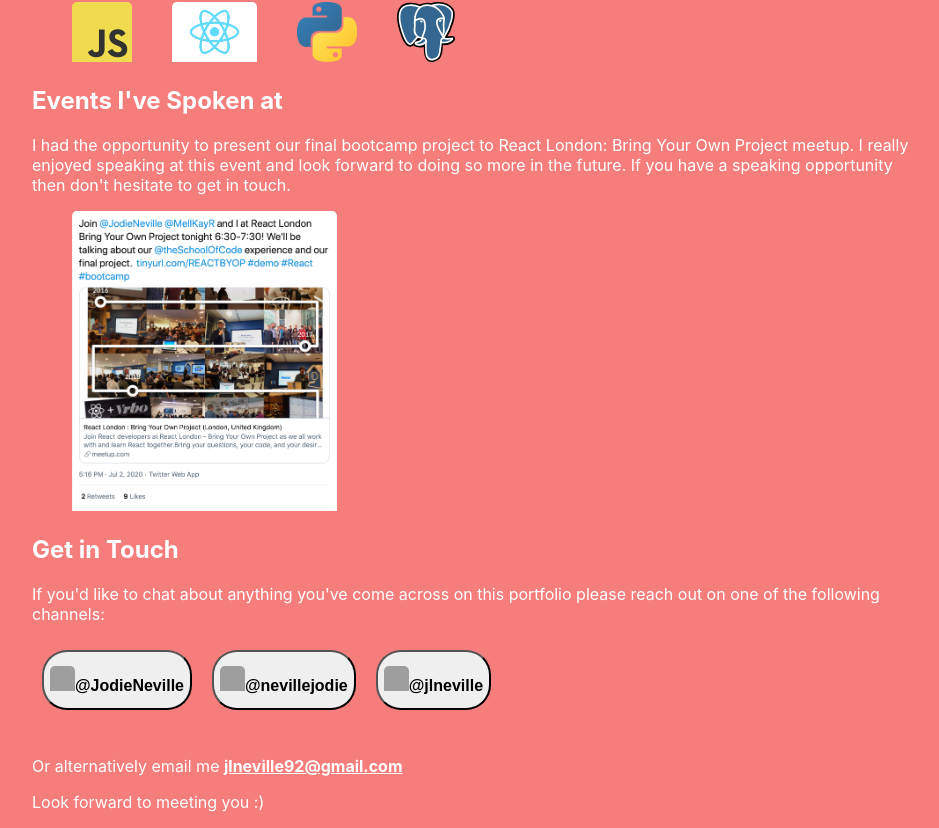
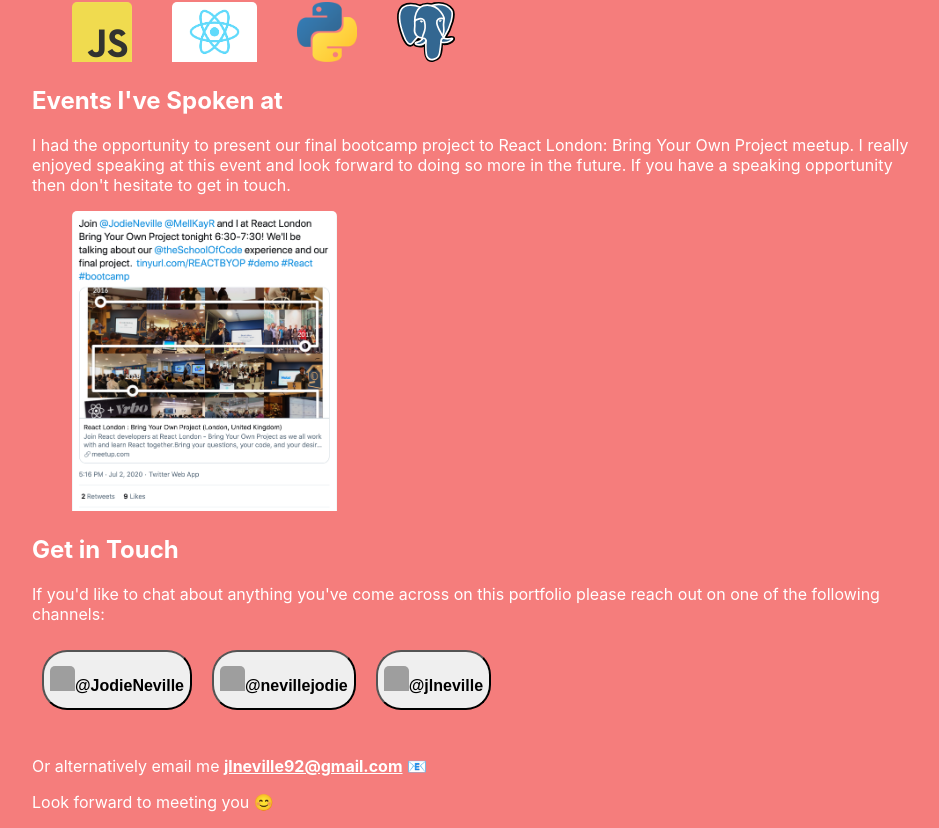
Before and after one commit to nevillejodie/JodieNeville, a React (Create React App) app: page / in a window 1280 px wide. Shown: the part 1890-2718 px from the top of the page, without its empty margins (160-1099 px from the left). Built offline with nearby package versions, Linux system fonts and the light colour scheme; grey boxes are pictures that could not be loaded.

Commit message:
email emoji

```diff
--- a/src/Components/Contact/index.js
+++ b/src/Components/Contact/index.js
@@ -15,8 +15,8 @@ function Contact() {
       </a>
       <br></br>
       <br></br>
-      <p>Or alternatively email me <a href="mailto:jlneville92@gmail.com" className={css.email}>jlneville92@gmail.com</a></p>
-      <p>Look forward to meeting you :)</p>
+      <p>Or alternatively email me <a href="mailto:jlneville92@gmail.com" className={css.email}>jlneville92@gmail.com</a> &#128231;</p>
+      <p>Look forward to meeting you &#128522;</p>
       </div>)
   }
 
```
